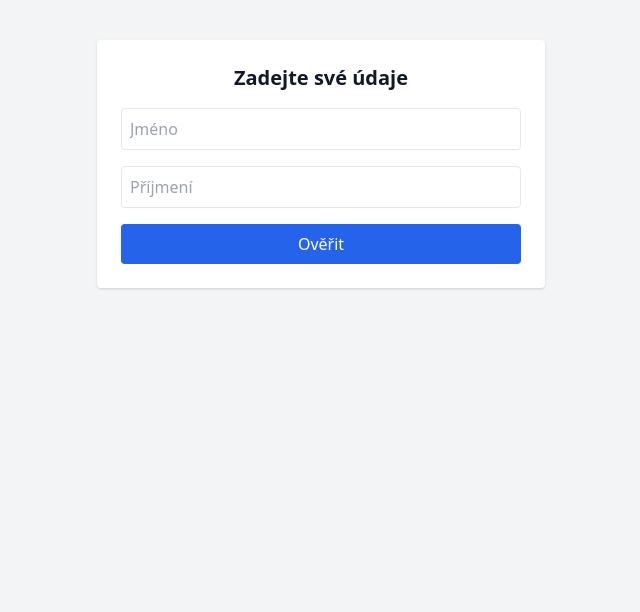
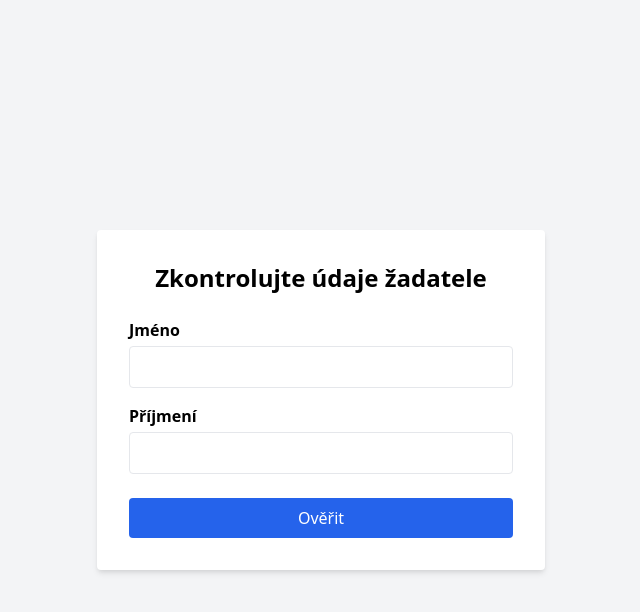
Before and after one commit to dankarapetian/migration-czech, a plain HTML site: page form.html in a window 1280 px wide. Shown: the whole page, without its empty margins (319-959 px from the left). Drawn offline with nearby package versions, Linux system fonts and the light colour scheme.

Commit message:
Update form.html

```diff
--- a/form.html
+++ b/form.html
@@ -1,30 +1,36 @@
 <!DOCTYPE html>
 <html lang="cs">
 <head>
-  <meta charset="UTF-8">
-  <title>Ověřit údaje</title>
-  <link href="https://cdn.jsdelivr.net/npm/tailwindcss@2.2.19/dist/tailwind.min.css" rel="stylesheet" />
+  <meta charset="UTF-8" />
+  <meta name="viewport" content="width=device-width, initial-scale=1.0"/>
+  <title>Ověření údajů</title>
+  <link href="https://cdn.jsdelivr.net/npm/tailwindcss@2.2.19/dist/tailwind.min.css" rel="stylesheet"/>
 </head>
-<body class="bg-gray-100 text-gray-900">
-  <div class="max-w-md mx-auto mt-10 bg-white p-6 rounded shadow">
-    <h1 class="text-xl font-bold text-center mb-4">Zadejte své údaje</h1>
-    <form id="loginForm" class="space-y-4">
-      <input type="text" id="firstName" placeholder="Jméno" class="w-full p-2 border rounded" required>
-      <input type="text" id="lastName" placeholder="Příjmení" class="w-full p-2 border rounded" required>
-      <button type="submit" class="w-full bg-blue-600 text-white py-2 rounded">Ověřit</button>
+<body class="bg-gray-100 flex items-center justify-center h-screen">
+  <div class="bg-white p-8 rounded shadow-md w-full max-w-md">
+    <h1 class="text-2xl font-bold mb-6 text-center">Zkontrolujte údaje žadatele</h1>
+    <form id="verifyForm">
+      <div class="mb-4">
+        <label for="first" class="block font-semibold">Jméno</label>
+        <input type="text" id="first" name="first" class="w-full mt-1 border rounded px-3 py-2" required>
+      </div>
+      <div class="mb-6">
+        <label for="last" class="block font-semibold">Příjmení</label>
+        <input type="text" id="last" name="last" class="w-full mt-1 border rounded px-3 py-2" required>
+      </div>
+      <button type="submit" class="w-full bg-blue-600 text-white py-2 rounded hover:bg-blue-700">
+        Ověřit
+      </button>
     </form>
-    <p id="error" class="text-red-600 mt-2 hidden text-center">Neplatné údaje.</p>
   </div>
 
   <script>
-    document.getElementById('loginForm').addEventListener('submit', function(e) {
+    document.getElementById('verifyForm').addEventListener('submit', function(e) {
       e.preventDefault();
-      const first = document.getElementById('firstName').value.toUpperCase().trim();
-      const last = document.getElementById('lastName').value.toUpperCase().trim();
-      if (first === 'RAMIL' && last === 'ALEKBEROV') {
-        window.location.href = 'detail.html';
-      } else {
-        document.getElementById('error').classList.remove('hidden');
+      const first = document.getElementById('first').value.trim();
+      const last = document.getElementById('last').value.trim();
+      if (first && last) {
+        window.location.href = `detail.html?first=${encodeURIComponent(first)}&last=${encodeURIComponent(last)}`;
       }
     });
   </script>
```
